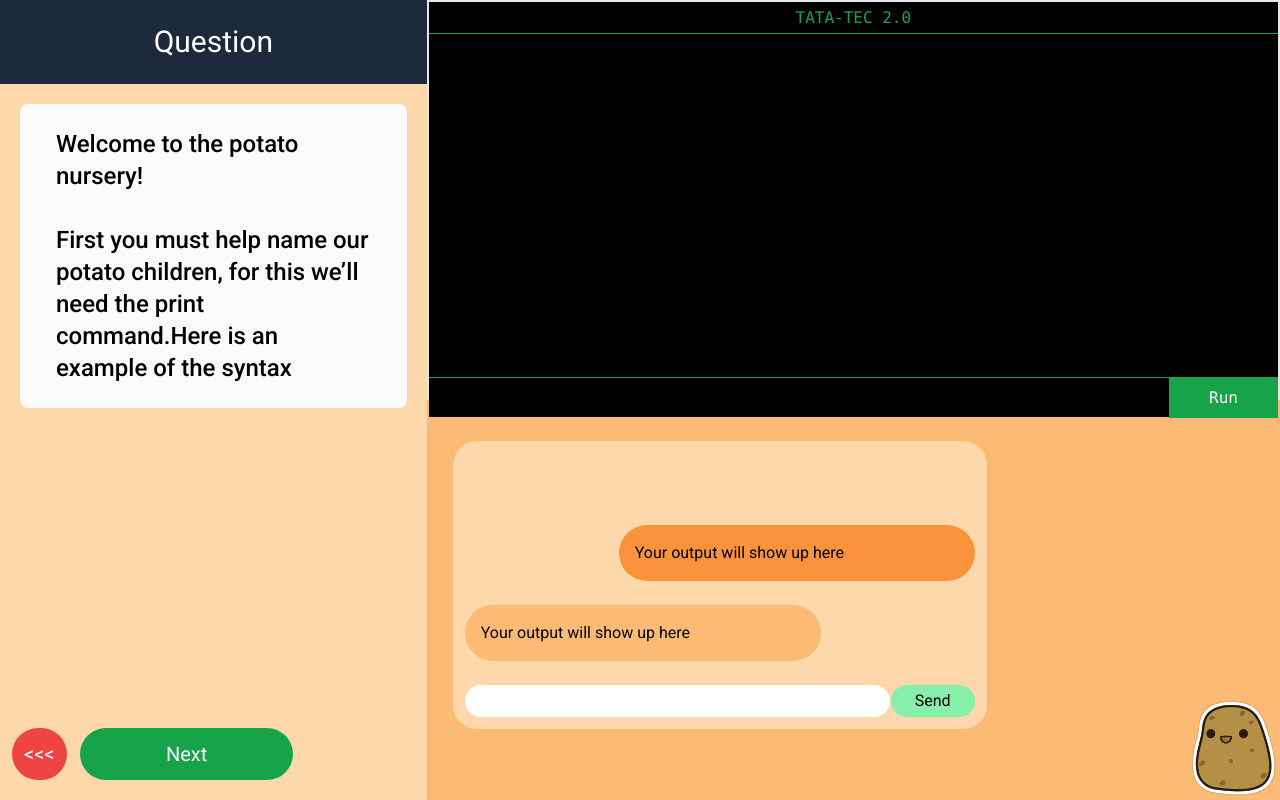
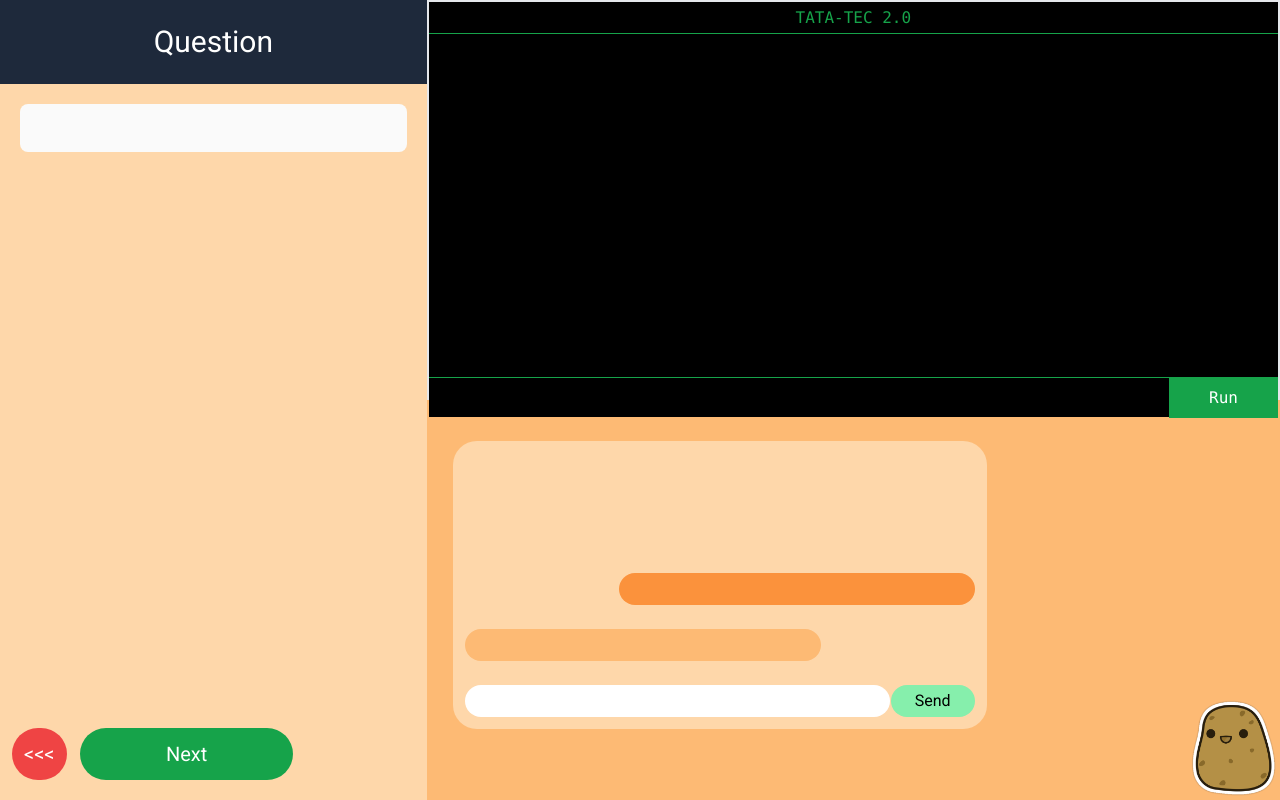
Before and after one commit to vikramsingh13/hackville-2023, a React (Vite) app in the folder client/: page / in a window 1280 px wide. Built offline with nearby package versions, Linux system fonts and the light colour scheme; no server answers.

Commit message:
added nav

```diff
--- a/client/src/App.jsx
+++ b/client/src/App.jsx
@@ -13,6 +13,8 @@ function App() {
   const [error, setError] = useState(null);
   const [loading, setLoading] = useState(false);
 
+  const [showCoding, setShowCoding]= useState(true);
+
   useEffect(() => {
     fetchData();
     setQuestionIndex(getQuestionIndexLS());
@@ -21,6 +23,10 @@ function App() {
   useEffect(() => {
     setLocalDialoguesLS(JSON.stringify(data));
   }, [data]);
+
+  const handleNavClick = (e) => {
+
+  };
 
   const fetchData = async () => {
     setLoading(true);
@@ -40,14 +46,7 @@ function App() {
 
   return (
     <div className="bg-orange-300">
-      {/*  */}
-
-      {/* <Landing/> */}
-
-      <Coding
-        question="Welcome to the potato nursery! <br><br> First you must help name our potato children, for this we’ll need the print command.Here is an example of the syntax"
-        chat="Your output will show up here"
-      />
+      {showCoding ? <Coding /> : <Landing handleNavClick={handleNavClick}/>}
     </div>
   );
 }
```
